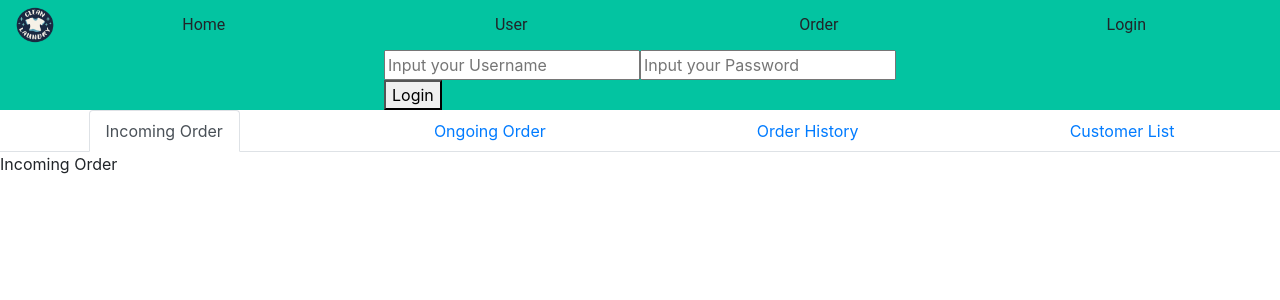
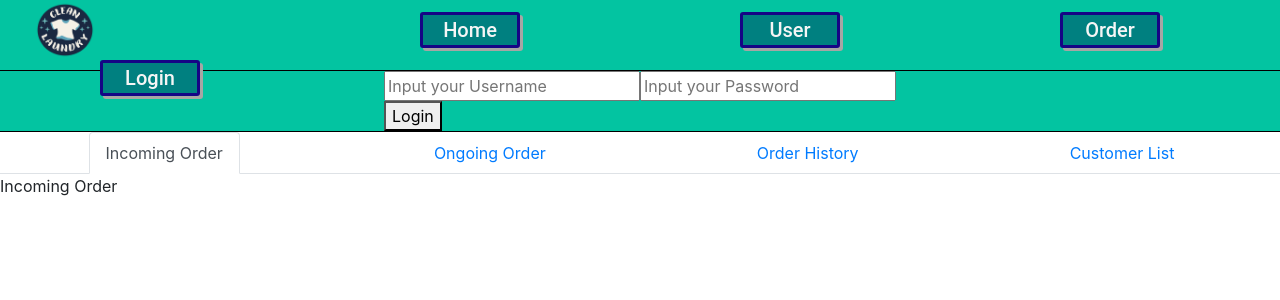
Before and after one commit to gilbertttsubay/adminLaundry, a React (Create React App) app: page /homepage in a window 1280 px wide. Shown: the top 300 px of the page. Built offline with nearby package versions, Linux system fonts and the light colour scheme.

Commit message:
add some css element

```diff
--- a/src/ConstantComponent/Header/header.css
+++ b/src/ConstantComponent/Header/header.css
@@ -1,16 +1,17 @@
 .container {
   max-width: 100%;
-  max-height: 70px;
+  max-height: 90px;
   background-color:#03c4a1;
   flex-direction: row;
   margin: 0px;
   padding: auto;
   display: flex;
-  /* border: 1px solid black; */
+  border-bottom: 1px solid black;
+
 }
 
 .container-list {
-  height: 50px;
+  height: 70px;
   display: flex;
   flex: 1 1 0%;
   /* border: 1px solid red; */
@@ -18,24 +19,32 @@
 
 .container-menu {
   font-family: Roboto;
-  font-weight: 400;
+  font-weight: 500;
+  font-size: 20px;
+  color: whitesmoke;
+  background-color: teal;
   max-height: 40px;
   justify-content: center;
   display: flex;
-  /* border: 1px solid brown; */
+  max-width: 100px;
+  margin-left: 100px;
+  margin-right: 120px;
+  border: 3px solid #150485;
+  border-radius: 3px;
+  box-shadow: 3px 3px #a6a6a4;
 }
 .container-logo  {
   font-family: Roboto;
   font-weight: 400;
   max-width: 30px;
-  max-height: 40px;
-  margin-left: 20px;
+  max-height: 90px;
+  margin-left: 50px;
   justify-content: center;
   display: flex;
   /* border: 1px solid brown; */
 }
 
 .logo {
-  max-width: 40px;
-  max-height: 40px;
+  max-width: 60px;
+  max-height: 60px;
 }
--- a/src/ConstantComponent/Tabs/index.js
+++ /dev/null
@@ -1,3 +0,0 @@
-import Tabs from './Tab';
-
-export default { Tabs }
```
Also changed, not shown: src/ConstantComponent/Tabs/Tab.js (deleted, +0 -36 lines), src/ConstantComponent/Tabs/Tabs.js (deleted, +0 -56 lines).
